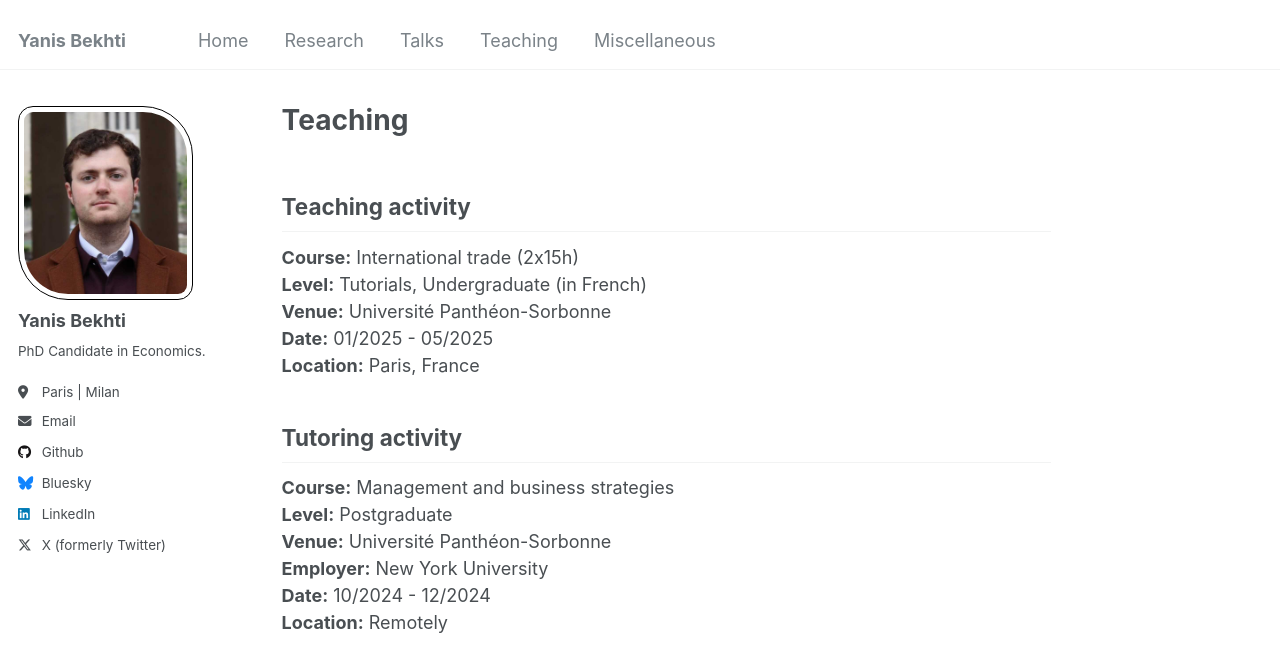
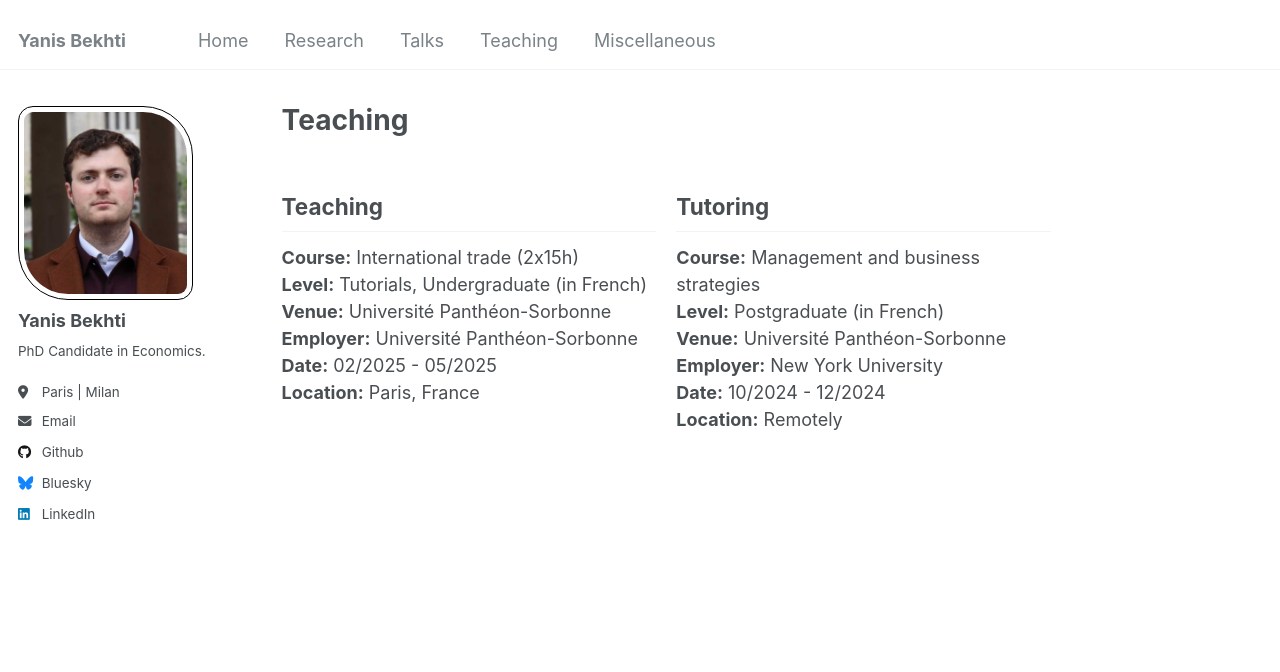
Before and after one commit to yanisbkt-econ/yanisbkt-econ.github.io, a Jekyll site: the page built from _pages/Teaching.md, in a window 1280 px wide. Shown: the top 672 px of the page. Built offline with Jekyll 4.4.1, drawn with Linux system fonts in a browser that asks for light colours.

Commit message:
Minor changes, v2.5

```diff
--- a/_config.yml
+++ b/_config.yml
@@ -64,7 +64,7 @@ author:
   steam            : # Username
   telegram         : # URL
   tumblr           : # Username
-  twitter          : "YanisBekhti"
+  twitter          : # Username
   vine             : # Username
   weibo            : # Username
   wikipedia        : # Username
@@ -120,8 +120,8 @@ atom_feed:
 
 
 # SEO Related
-google_site_verification :
-bing_site_verification   :
+google_site_verification : 720224c8375af861
+bing_site_verification   : 41113DFEA861A1839C1606E87197372B
 alexa_site_verification  :
 yandex_site_verification :
 
--- a/_pages/Teaching.md
+++ b/_pages/Teaching.md
@@ -2,20 +2,26 @@
 permalink: /Teaching/
 title: "Teaching"
 ---
+<div style="display: flex; justify-content: space-between;">
 
-## Teaching activity
+  <div style="flex: 1; margin-right: 10px;">
+    <h2>Teaching</h2>
+    <p><strong>Course:</strong> International trade (2x15h)<br>
+    <strong>Level:</strong> Tutorials, Undergraduate (in French)<br>
+    <strong>Venue:</strong> Université Panthéon-Sorbonne<br>
+    <strong>Employer:</strong> Université Panthéon-Sorbonne<br>
+    <strong>Date:</strong> 02/2025 - 05/2025<br>
+    <strong>Location:</strong> Paris, France</p>
+  </div>
 
-**Course:** International trade (2x15h)<br>
-**Level:** Tutorials, Undergraduate (in French)<br>
-**Venue:** Université Panthéon-Sorbonne<br>
-**Date:** 01/2025 - 05/2025<br>
-**Location:** Paris, France
+  <div style="flex: 1; margin-left: 10px;">
+    <h2>Tutoring</h2>
+    <p><strong>Course:</strong> Management and business strategies<br>
+    <strong>Level:</strong> Postgraduate (in French)<br>
+    <strong>Venue:</strong> Université Panthéon-Sorbonne<br>
+    <strong>Employer:</strong> New York University<br>
+    <strong>Date:</strong> 10/2024 - 12/2024<br>
+    <strong>Location:</strong> Remotely</p>
+  </div>
 
-## Tutoring activity
-
-**Course:** Management and business strategies<br>
-**Level:** Postgraduate<br>
-**Venue:** Université Panthéon-Sorbonne<br>
-**Employer:** New York University<br>
-**Date:** 10/2024 - 12/2024<br>
-**Location:** Remotely
+</div>
```
Also changed, not shown: _pages/Research.md (+2 -3 lines).
